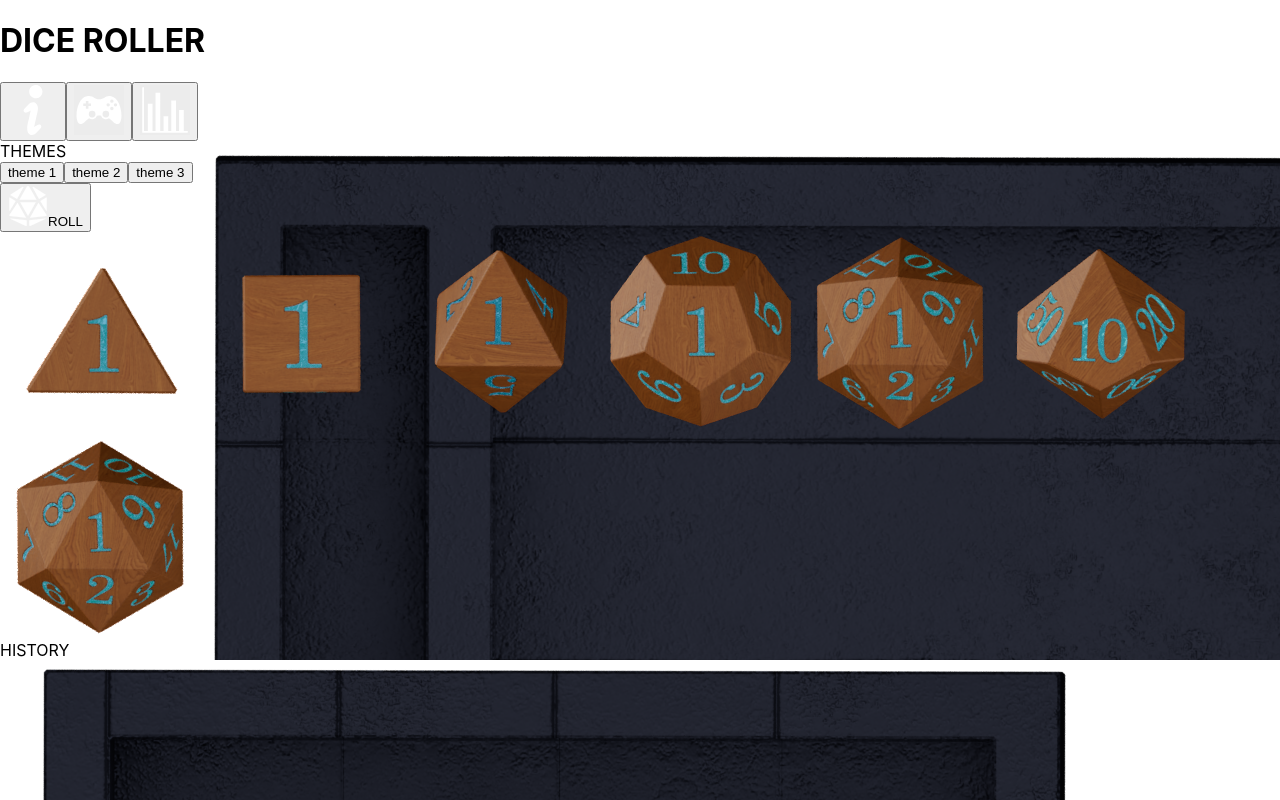
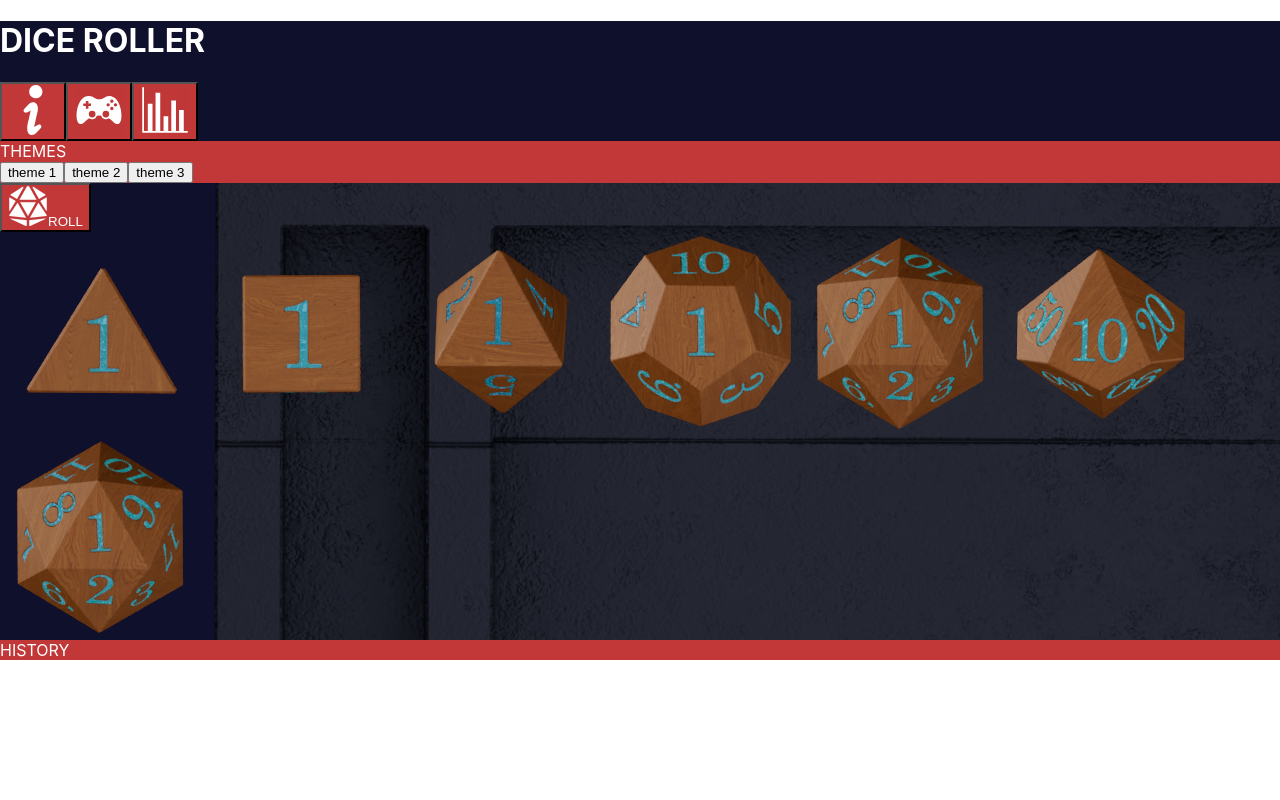
Before and after one commit to Ceazah-Ezz/protodiceroller, a React (Create React App) app: page / in a window 1280 px wide. Shown: the top 800 px of the page. Built offline with nearby package versions, Linux system fonts and the light colour scheme.

Commit message:
Added theme change, and separated inline css to dedicated file

```diff
--- a/package.json
+++ b/package.json
@@ -7,6 +7,7 @@
     "@testing-library/jest-dom": "^6.6.3",
     "@testing-library/react": "^16.2.0",
     "@testing-library/user-event": "^13.5.0",
+    "classnames": "^2.5.1",
     "expo-sensors": "^14.0.2",
     "react": "^19.0.0",
     "react-dom": "^19.0.0",
--- /dev/null
+++ b/src/Presentation/Context/ThemeContext.js
@@ -0,0 +1,13 @@
+import { createContext, useState } from "react";
+
+export const ThemeContext = createContext();
+
+export const ThemeProvider = ({ children }) => {
+  const [themeName, setThemeName] = useState("default");
+
+  return (
+    <ThemeContext.Provider value={{ themeName, setThemeName }}>
+      {children}
+    </ThemeContext.Provider>
+  );
+};
--- /dev/null
+++ b/src/Presentation/Context/themes.js
@@ -0,0 +1,19 @@
+import defaultBG from "../../Assets/SpiritTray.png";
+import testtray from "../../Assets/testtray.png"
+
+const themes = {
+  default: {
+    name: "default",
+    backgroundImage: defaultBG,
+  },
+  ocean: {
+    name: "ocean",
+    backgroundImage: defaultBG,
+  },
+  sand: {
+    name: "sand",
+    backgroundImage: testtray,
+  },
+};
+
+export default themes;
--- a/src/Presentation/Pages/Buttons.css
+++ b/src/Presentation/Pages/Buttons.css
@@ -5,5 +5,7 @@
 }
 
 .button-container button {
-  @apply h-auto w-fit bg-[#c23838] rounded-[20px] p-3 m-2;
+  @apply h-auto w-fit rounded-[20px] p-3 m-2 hover:scale-105 transition;
+  background-color: var(--theme-primary);
+  color: var(--theme-text);
 }
--- a/src/Presentation/Pages/Buttons.js
+++ b/src/Presentation/Pages/Buttons.js
@@ -1,12 +1,16 @@
 import console from "../../Assets/console-controller.svg";
 import histogram from "../../Assets/histogram.svg";
 import information from "../../Assets/information.svg";
+import { ThemeContext } from "../Context/ThemeContext";
+import { useContext } from "react";
 import "./Buttons.css";
 
 function Buttons({ onInfoClick }) {
+  const { themeName } = useContext(ThemeContext);
+
   return (
     <div className="button-container">
-      <button onClick={onInfoClick}>
+      <button onClick={onInfoClick} className={`theme-${themeName}`}>
         <img
           width={50}
           height={50}
@@ -15,7 +19,7 @@ function Buttons({ onInfoClick }) {
           alt="Information Icon"
         />
       </button>
-      <button>
+      <button className={`theme-${themeName}`}>
         <img
           width={50}
           height={50}
@@ -24,7 +28,7 @@ function Buttons({ onInfoClick }) {
           alt="Console Icon"
         />
       </button>
-      <button>
+      <button className={`theme-${themeName}`}>
         <img
           width={50}
           height={50}
--- a/src/Presentation/Pages/Playmat.js
+++ b/src/Presentation/Pages/Playmat.js
@@ -1,18 +1,22 @@
-import { useContext, useRef, useState } from "react";
+import { useContext, useRef } from "react";
 import { DieContext } from "../Context/DieContext";
 import { DieSkinContext } from "../Context/DieSkinContext";
+import { ThemeContext } from "../Context/ThemeContext";
 import DieComponent from "../Components/DieComponent";
-import cycle from "../../Assets/cycle-svgrepo-com.svg";
 import "./Revamped.css";
 import playmat from "../../Assets/SpiritTray.png";
 import playmatrotated from "../../Assets/SpiritTrayRotated.png";
 import d20 from "../../Assets/d20.svg";
+import themes from "../Context/themes";
 
 function Playmat() {
   const { dice, handleAddDie, handleRemoveDie, handleRollDice } =
     useContext(DieContext);
   const { dieSkin } = useContext(DieSkinContext);
   const dieRollRef = useRef([]);
+
+  const { themeName, setThemeName } = useContext(ThemeContext);
+  const theme = themes[themeName];
 
   const rollAllDice = () => {
     dieRollRef.current.forEach((ref) => {
@@ -23,30 +27,30 @@ function Playmat() {
 
   return (
     <>
-      <div className="flex flex-row w-full h-fit justify-center items-center">
+      <div className="playmat-container">
         {/* Playmat Image */}
         <div
-          className="hidden md:grid grid-cols-9 bg-contain bg-center w-full h-[725px] bg-no-repeat "
-          style={{ backgroundImage: `url(${playmat})` }}
+          className="playmat-background-container"
+          style={{ backgroundImage: `url(${theme.backgroundImage})` }}
         >
-          <div className="flex-col col-span-2 p-3">
-            <div className="flex flex-col rounded-md bg-[#c23838] w-full h-5/6 text-white p-2 m-1 drop-shadow-lg">
-              <div className="flex flex-row w-full h-auto p-3 justify-center text-[30px]">THEMES</div>
-              <div className="grid grid-cols-2 grid-rows-3 w-full h-full p-3 items-center place-items-center">
-                <button className="bg-gray-200 w-32 h-32 rounded-md text-black">theme 1</button>
-                <button className="bg-blue-200 w-32 h-32 rounded-md text-black">theme 2</button>
-                <button className="bg-yellow-200 w-32 h-32 rounded-md text-black">theme 3</button>
+          <div className="column-one">
+            <div className="themes-container">
+              <div className="themes-title">THEMES</div>
+              <div className="themes-select">
+                <button className="bg-gray-200 theme-button" onClick={() => setThemeName("default")}>theme 1</button>
+                <button className="bg-blue-200 theme-button" onClick={() => setThemeName("ocean")}>theme 2</button>
+                <button className="bg-yellow-200 theme-button" onClick={() => setThemeName("sand")}>theme 3</button>
               </div>
             </div>
             <button
-              className="bg-[#c23838] p-9 rounded-md h-1/6 text-white m-1 drop-shadow-lg"
+              className="roll-button"
               onClick={rollAllDice}
             >
               <img width={40} height={40} src={d20} alt="Roll Dice" />
               ROLL
             </button>
           </div>
-          <div className="flex flex-col col-span-1 p-5 items-center place-content-center place-items-center">
+          <div className="dice-container">
             <DieComponent
               dieSkin={dieSkin}
               dieType={4}
@@ -90,8 +94,8 @@ function Playmat() {
               }}
             />
           </div>
-          <div className="flex-col col-span-3 break-all overflow-hidden  py-32 px-20">
-            <div className="flex flex-wrap w-auto h-auto">
+          <div className="column-two">
+            <div className="display-dice-container">
               {dice.map((die, index) => {
                 return (
                   <DieComponent
@@ -110,17 +114,15 @@ function Playmat() {
             </div>
           </div>
           <div className="col-span-1"></div>
-          <div className="flex-col col-span-2 p-3">
-            <div className="flex flex-col rounded-md bg-[#c23838] w-full h-full text-white p-2 drop-shadow-lg">
-              <div className="flex flex-row w-full h-auto p-3 justify-center text-[30px]">HISTORY</div>
-              <div className="flex flex-row w-full h-full p-3">
-              </div>
+          <div className="column-three">
+            <div className="history-container">
+              <div className="history-title">HISTORY</div>
+              <div className="history-details"></div>
             </div>
+          </div>
+        </div>
 
-          </div>
-
-          {/* <img src={playmat} alt="PlayMat" className="w-full h-full" /> */}
-        </div>
+        {/* Responsive Code
 
         <div className="flex flex-row md:hidden">
           <img
@@ -128,7 +130,7 @@ function Playmat() {
             alt="PlayMat Rotated"
             className="w-[400px] h-auto p-3"
           />
-        </div>
+        </div> */}
       </div>
     </>
   );
--- a/src/Presentation/Pages/Revamped.css
+++ b/src/Presentation/Pages/Revamped.css
@@ -1,3 +1,95 @@
 @tailwind base;
 @tailwind components;
 @tailwind utilities;
+
+.theme-default {
+  --theme-primary: #c23838;
+  --theme-text: white;
+  --theme-bg: #0e102c;
+}
+
+.theme-ocean {
+  --theme-primary: #3b82f6;
+  --theme-text: white;
+  --theme-bg: #146264;
+}
+
+.theme-sand {
+  --theme-primary: #facc15;
+  --theme-text: black;
+  --theme-bg: #fffbea;
+}
+
+.themes-container,
+.history-container,
+.roll-button {
+  background-color: var(--theme-primary);
+  color: var(--theme-text);
+}
+
+.screen-container{
+    @apply flex bg-[#0e102c] h-screen transition;
+    background-color: var(--theme-bg);
+}
+.screen-container .page-container{
+    @apply flex-col w-full h-full;
+}
+.screen-container .page-container .header-container{
+    @apply hidden md:grid grid-cols-3 h-auto items-center justify-between p-5;
+}
+.screen-container .page-container .header-container .title{
+    @apply flex justify-center;
+}
+.screen-container .page-container .header-container .title .title-text{
+    @apply text-white text-8xl font-bold;
+    color: var(--theme-text);
+}
+.screen-container .page-container .header-container .button-container{
+    @apply flex justify-end items-center;
+}
+
+.playmat-container{
+    @apply flex flex-row w-full h-fit justify-center items-center;
+}
+.playmat-container .playmat-background-container{
+    @apply hidden md:grid grid-cols-9 bg-contain bg-center w-full h-[725px] bg-no-repeat;
+}
+.playmat-container .playmat-background-container .column-one{
+    @apply flex-col col-span-2 p-3;
+}
+.playmat-container .playmat-background-container .column-one .themes-container{
+    @apply flex flex-col rounded-md w-full h-5/6 text-white p-2 m-1 drop-shadow-lg transition;
+}
+.playmat-container .playmat-background-container .column-one .themes-container .themes-title{
+    @apply flex flex-row w-full h-auto p-3 justify-center text-[30px];
+}
+.playmat-container .playmat-background-container .column-one .themes-select{
+    @apply grid grid-cols-2 grid-rows-3 w-full h-full p-3 items-center place-items-center;
+}
+.playmat-container .playmat-background-container .column-one .themes-select .theme-button{
+    @apply w-32 h-32 rounded-md text-black hover:scale-105 transition;
+}
+.playmat-container .playmat-background-container .column-one .roll-button{
+    @apply p-9 rounded-md h-1/6 text-white m-1 drop-shadow-lg transition;
+}
+.playmat-container .playmat-background-container .dice-container{
+    @apply flex flex-col col-span-1 p-5 items-center place-content-center place-items-center;
+}
+.playmat-container .playmat-background-container .column-two{
+    @apply flex-col col-span-3 break-all overflow-hidden py-32 px-20;
+}
+.playmat-container .playmat-background-container .column-two .display-dice-container{
+    @apply flex flex-wrap w-auto h-auto;
+}
+.playmat-container .playmat-background-container .column-three{
+    @apply flex-col col-span-2 p-3;
+}
+.playmat-container .playmat-background-container .column-three .history-container{
+    @apply flex flex-col rounded-md w-full h-full text-white p-2 drop-shadow-lg transition;
+}
+.playmat-container .playmat-background-container .column-three .history-container .history-title{
+    @apply flex flex-row w-full h-auto p-3 justify-center text-[30px];
+}
+.playmat-container .playmat-background-container .column-three .history-container .history-details{
+    @apply flex flex-row w-full h-full p-3;
+}
--- a/src/Presentation/Pages/Revamped.js
+++ b/src/Presentation/Pages/Revamped.js
@@ -1,33 +1,24 @@
-import { useState } from "react";
+import { useState, useContext } from "react";
 import HowTo from "./HowTo";
 import Buttons from "./Buttons";
-import History from "./History";
 import Playmat from "./Playmat";
+import { ThemeContext } from "../Context/ThemeContext";
 import "./Revamped.css";
 
 function Revamped() {
-  // Temporary file to not interfere with the current app
-  // Will turn some into components once they're okay
-  // Will re-organize assets into separate folder
-  // To-Do:
-  // Not yet responsive
-  // Dice options
-  // Dice options functionality - Rikku?
-  // Roll button and Arrow button - DONE
-  // Roll and Arrow button Sizing
-  // Have yet to get assets - in Gdrive
   const [showModal, setShowModal] = useState(false);
+  const { themeName } = useContext(ThemeContext);
 
   return (
-    <div className="flex bg-[#0e102c] h-screen">
-      <div className="flex-col w-full h-full ">
+    <div className={`screen-container theme-${themeName}`}>
+      <div className="page-container">
         {/* Title */}
-        <div className="hidden md:grid grid-cols-3 h-auto items-center justify-between p-5">
+        <div className="header-container">
           <div></div>
-          <div className="flex justify-center">
-            <h1 className="text-white text-8xl font-bold ">DICE ROLLER</h1>
+          <div className="title">
+            <h1 className={`title-text theme-${themeName}`}>DICE ROLLER</h1>
           </div>
-          <div className="flex justify-end items-center">
+          <div className="button-container">
             <Buttons onInfoClick={() => setShowModal(true)} />
           </div>
         </div>
--- a/src/index.js
+++ b/src/index.js
@@ -6,15 +6,19 @@ import reportWebVitals from "./reportWebVitals";
 import DieProvider from "./Presentation/Context/DieProvider";
 import DieSkinProvider from "./Presentation/Context/DieSkinProvider";
 import "./Presentation/Pages/Revamped.css";
+import { ThemeProvider } from "./Presentation/Context/ThemeContext";
+
 
 const root = ReactDOM.createRoot(document.getElementById("root"));
 root.render(
   <React.StrictMode>
-    <DieSkinProvider>
-      <DieProvider>
-        <Revamped />
-      </DieProvider>
-    </DieSkinProvider>
+      <DieSkinProvider>
+        <DieProvider>
+          <ThemeProvider>
+            <Revamped />
+          </ThemeProvider>
+        </DieProvider>
+      </DieSkinProvider>
   </React.StrictMode>
 );
 
```
Also changed, not shown: src/Presentation/Pages/History.js (deleted, +0 -13 lines), src/Presentation/Pages/SkinSelection.js (deleted, +0 -7 lines), src/Assets/testtray.png (added), 1 other file (tests, documents, lock files or other folders).
